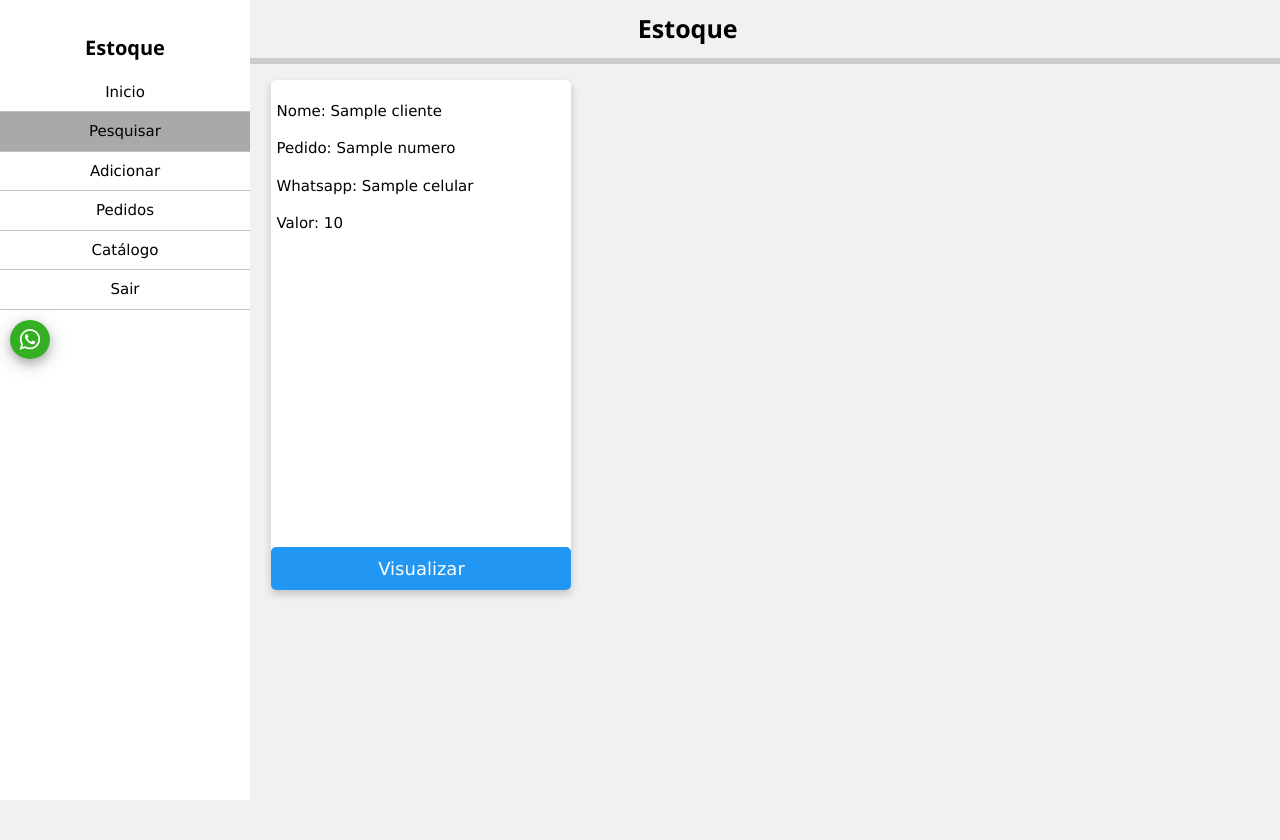
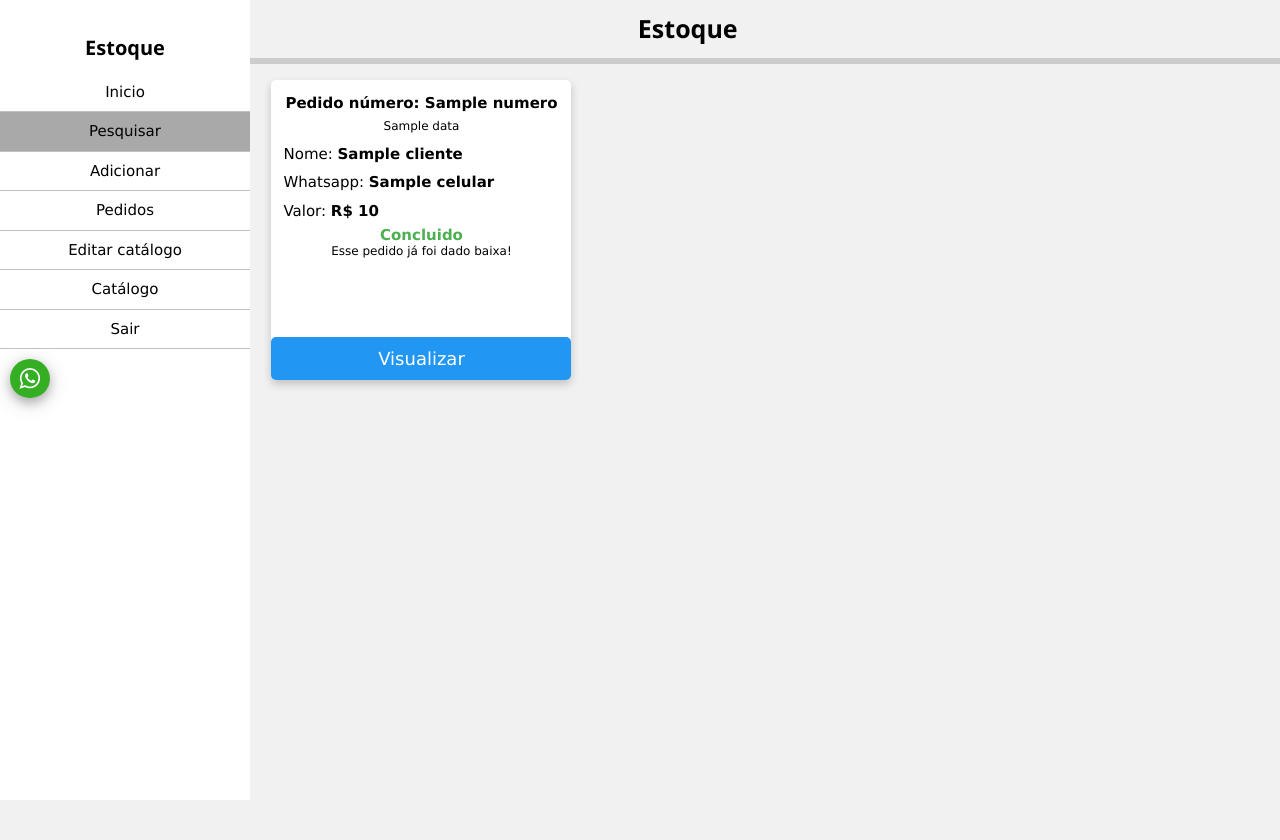
Before and after one commit to henriquejhas/armacoesAtacado, a Flask app: template templates/pedidos.html in a window 1280 px wide. Shown: the top 840 px of the page. Run offline with Flask 3, Linux system fonts and the light colour scheme; the template is opened without the code that fills it: most values are stand-ins (such as "Sample title", 1, 10 or a date in 2020); parts of the project's set-up code (start-up, migrations or seed data) failed here and were passed over.

Commit message:
iniciando pedidos

```diff
--- a/templates/pedidos.html
+++ b/templates/pedidos.html
@@ -137,7 +137,7 @@
 
 .card {
   box-shadow: 0 4px 8px 0 rgba(0, 0, 0, 0.2);
-  height:510px;
+  height:300px;
   background-color:white;
   position:relative;
   max-width:300px;
@@ -147,8 +147,14 @@
   font-zise:13px;
   border-radius:5px;
   postion:relative;
-  padding: 5px;
+  padding: 12px;
 }
+
+.card p{
+    font-size:15px;
+    margin:6px 0;
+}
+
 
 .overlay {
   position: absolute;
@@ -172,13 +178,15 @@
   }
   .card {
     margin: 0 1%;
-    font-zise:14px
   }
+  .card p{
+    font-size:13px;
+}
 }
 
  @media screen and (max-width: 500px) {
   .card {
-    height:470px !important;
+    height:300px !important;
   }
 }
 
@@ -202,12 +210,20 @@
 
             <div class="column">
                 <div class="card">
+                    <p style="text-align:center; margin:0;"><b>Pedido número: {{ pedido.numero}}</b><br><span style="font-size:12px;">{{pedido.data}}</span></p>
+                    <p><span>Nome: </span><b>{{pedido.cliente}}</b></p>
+                    <p><span>Whatsapp: </span><b style="white-space: nowrap;">{{pedido.celular}}</b></p>
+                    <p><span>Valor: </span><b style="white-space: nowrap;">R$ {{pedido.total}}</b></p>
+                    {% if pedido.ativo %}
+                        <p style="text-align:center; line-height:1;"><span style="font-weight:bold;" class="w3-text-red">Em Processo</span><br>
+                            <span style="font-size:12px;">Esse pedido não foi dado baixa!</span>
+                        </p>
+                    {% else %}
+                        <p style="text-align:center; line-height:1;"><span style="font-weight:bold;" class="w3-text-green">Concluido</span><br>
+                            <span style="font-size:12px;">Esse pedido já foi dado baixa!</span>
+                        </p>
+                    {% endif %}
 
-
-                    <p>Nome: {{pedido.cliente}}</p>
-                    <p>Pedido: {{pedido.numero}}</p>
-                    <p>Whatsapp: {{pedido.celular}}</p>
-                    <p>Valor: {{pedido.total}}</p>
                     <a href="{{url_for('editar', chave=chave)}}"><button style="position: absolute; bottom: 0px; left:0px;" class="w3-button w3-block w3-blue  w3-large">Visualizar</button></a>
                 </div>
             </div>
--- a/templates/pesquisaResultado.html
+++ b/templates/pesquisaResultado.html
@@ -189,6 +189,7 @@
     box-shadow: 2px 2px 2px #00000042;
     top: 0px;
     left: 0px;
+    cursor:pointer;
 }
 </style>
 
--- a/templates/template.html
+++ b/templates/template.html
@@ -65,8 +65,9 @@
       <a id="op2" href="{{ url_for('pesquisar') }}" class="w3-bar-item w3-button w3-padding" >Pesquisar</a>
       <a id="op3" href="{{ url_for('adicionar') }}" class="w3-bar-item w3-button w3-padding" >Adicionar</a>
       <a id="op4" href="{{ url_for('pedidos') }}" class="w3-bar-item w3-button w3-padding" >Pedidos</a>
-      <a id="op5" href="{{ url_for('painel_catalogo') }}" class="w3-bar-item w3-button w3-padding" >Catálogo</a>
-      <a id="op6" href="{{ url_for('logout') }}" class="w3-bar-item w3-button w3-padding" >Sair</a>
+      <a id="op5" href="{{ url_for('painel_catalogo') }}" class="w3-bar-item w3-button w3-padding" >Editar catálogo</a>
+      <a id="op6" href="{{ url_for('catalogo', nome='0') }}" class="w3-bar-item w3-button w3-padding" >Catálogo</a>
+      <a id="op7" href="{{ url_for('logout') }}" class="w3-bar-item w3-button w3-padding" >Sair</a>
       <a href="http://api.whatsapp.com/send?phone=5582987333558&amp;text=Ol%C3%A1%20suporte%20Minha%20Loja" class="w3-card-4 suporte" id="suporte"><i class="fa fa-whatsapp"></i></a>
 
   </div>
```
Also changed, not shown: templates/catalogo.html (+11 -2 lines), templates/visualizarPedido.html (added, +10 -0 lines), views.py (+32 -7 lines).
